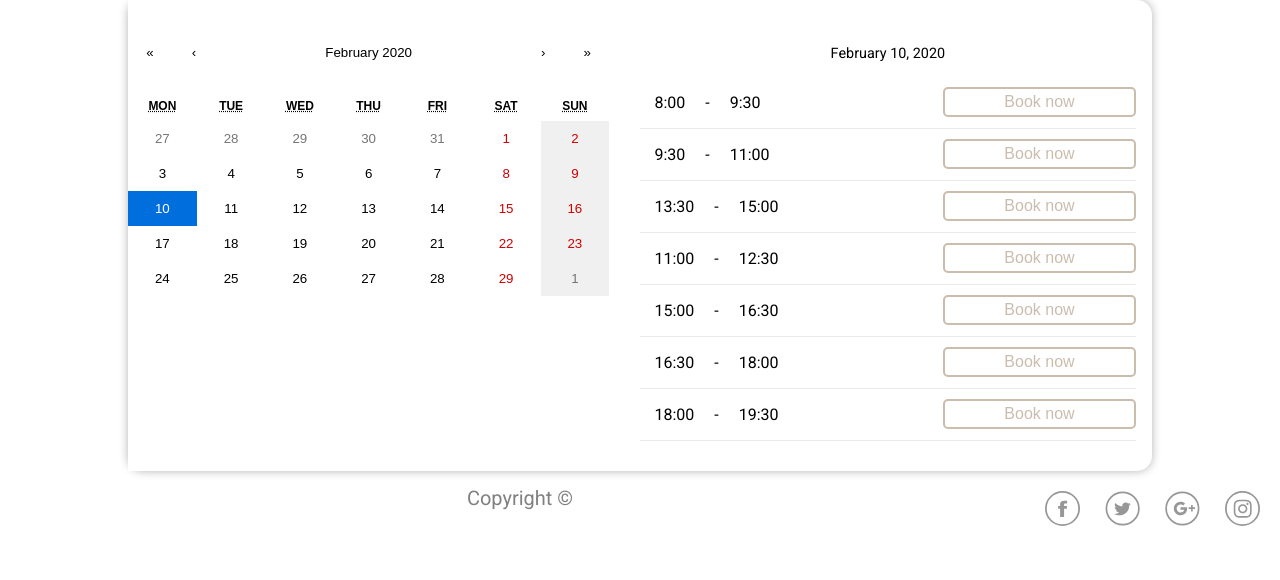
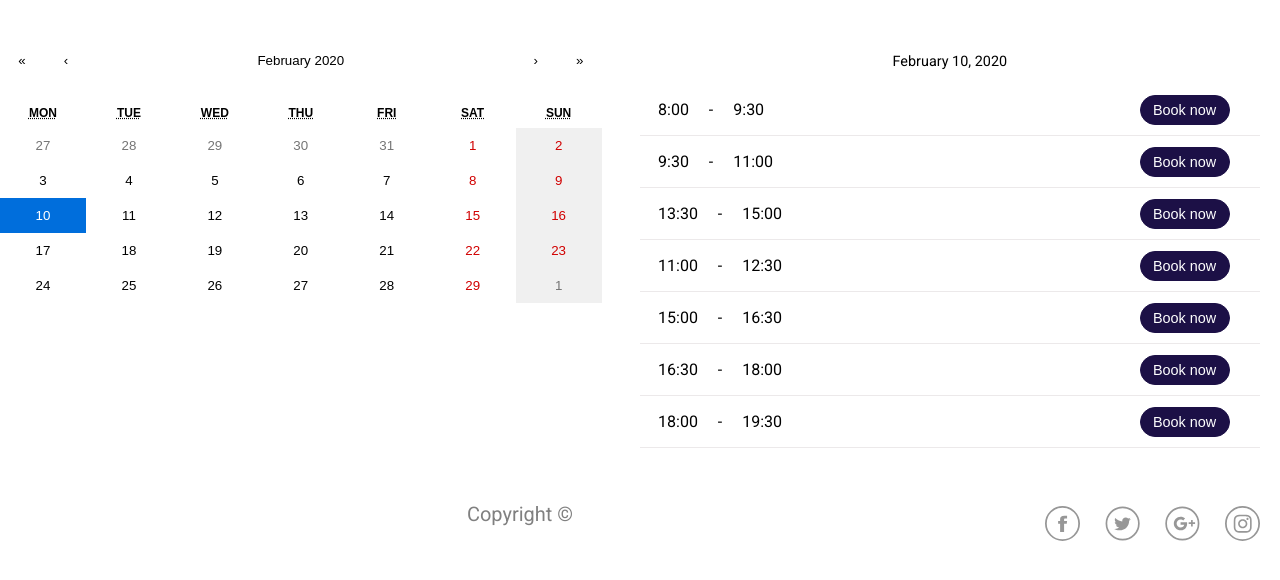
Before and after one commit to Nadyvel/deep-trust, a React (Create React App) app in the folder frontend/: page /calendar in a window 1280 px wide. Shown: the top 580 px of the page. Built offline with nearby package versions, Linux system fonts and the light colour scheme.

Commit message:
initial commit for booking

```diff
--- a/frontend/src/components/UserProfile/UserFavoritePsychologistList/BookingCalendar/BookingCalendar.css
+++ b/frontend/src/components/UserProfile/UserFavoritePsychologistList/BookingCalendar/BookingCalendar.css
@@ -5,7 +5,7 @@
     display: flex;
     justify-content: space-evenly;
     flex-direction: row;
-    align-content: space-around;
+    align-content: center;
     flex-wrap: wrap;
 }
 
@@ -23,10 +23,35 @@
     justify-content: space-evenly;
     flex-direction: column;
     align-items: center;
+    margin: 5%;
 }
 
 .booking-psychologist-image {
-    width: 10vw;
-    height: 10vh;
+    width: 100px;
+    height: 100px;
     border-radius: 50%;
 }
+
+.information-wrap {
+    width: 100%;
+    /* border: solid black; */
+    display: flex;
+    flex-direction: row;
+    justify-content: space-evenly;
+    align-content: center;
+    border-bottom: solid #808080 0.5px;
+}
+
+.information-contianer-wrapper {
+    width: 80%;
+    /* border: solid blue; */
+    display: flex;
+    flex-direction: column;
+    justify-content: start;
+    border-radius: 15px;
+    box-shadow: 0 0 10px rgba(0, 0, 0, 0.3);
+}
+
+.psychologistName {
+    font-weight: bold;
+}
--- a/frontend/src/components/UserProfile/UserFavoritePsychologistList/BookingCalendar/BookingCalendar.js
+++ b/frontend/src/components/UserProfile/UserFavoritePsychologistList/BookingCalendar/BookingCalendar.js
@@ -3,29 +3,30 @@ import './BookingCalendar.css'
 import 'react-calendar/dist/Calendar.css';
 
 import Calendar from './Calendar'
+//cursor: pointer
 
 const BookingCalendar = (props) => {
     return (
         <>
+        <div className="booking-psychologist-container">
+        <div className="information-contianer-wrapper">
         <div className='booking-psychologist-name-warp'>
             <img src={props.location.psychologist.image} className="booking-psychologist-image" alt={`${props.location.psychologist.first_name} ${props.location.psychologist.last_name}`} />
         <p className='psychologistName'>{props.location.psychologist.first_name} {props.location.psychologist.last_name} </p>
     </div>
-        <div className="booking-psychologist-container">
-
+        <div className="information-wrap">
         <div className='booking-psychologist-information-wrapper'>
             <p className='psychologistEmail'>Country: {props.location.psychologist.country}</p>
             <p className='psychologistBirthDate'>City: {props.location.psychologist.city}</p>
-            <p className='psychologistProblemDescription'>ZIP: {props.location.psychologist.zip}</p>
         </div>
 
         <div className='booking-psychologist-work-info-wrapper'>
             <p className='psychologistSpecialNotes'>Working hour: {props.location.psychologist.working_hours}</p>
             <p className='psychologistTodosNotes'>Price per hour: {props.location.psychologist.price_per_hour}</p>
         </div>
-
+        </div>
         <Calendar />
-
+        </div>
         </div>
         </>
     )
--- a/frontend/src/components/UserProfile/UserFavoritePsychologistList/BookingCalendar/Calendar.css
+++ b/frontend/src/components/UserProfile/UserFavoritePsychologistList/BookingCalendar/Calendar.css
@@ -9,19 +9,16 @@
 }
 
 .booking-calendar-wrapper {
-    width: 80%;
+    width: 100%;
     /* border: solid green; */
     display: flex;
     justify-content: space-evenly;
-    border-radius: 15px;
-    box-shadow: 0 0 10px rgba(0, 0, 0, 0.3);
-
 }
 
 
 .bookingBox {
     width: 50%;
-    /* border: solid red; */
+    /* border: solid red; *
     /* border: solid #808080 1px; */
 
     border-left: none;
@@ -54,14 +51,17 @@
 
 .bookBtn {
     border: solid green;
-    width: 40%;
-    height: 60%;
-    font-size: 16px;
-    color: rgb(202, 189, 174);
+    width: 90px;
+    height: 30px;
+    /* color: rgb(202, 189, 174); */
+    color: white;
     background-color: transparent;
-    border: rgb(202, 189, 174) 2px solid;
-    border-radius: 5px;
-    margin-left: 17px;
+    /* border: rgb(202, 189, 174) 2px solid; */
+    border-radius: 30px;
+    margin-right: 5%;
+    font-size: 90%;
+    border: solid rgb(28, 16, 70) 1px;
+    background-color: rgb(28, 16, 70);
 }
 
 .calendar {
@@ -74,6 +74,7 @@
     /* border: solid #808080 1px; */
     border: none;
     padding-top: 3%;
+    border-radius: 15px;
 }
 
 .date-wrap {
```
